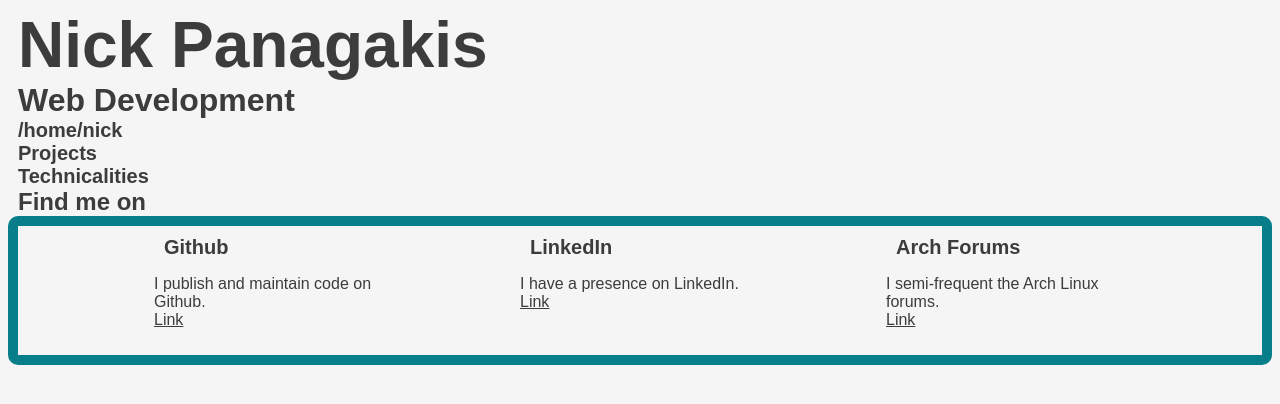
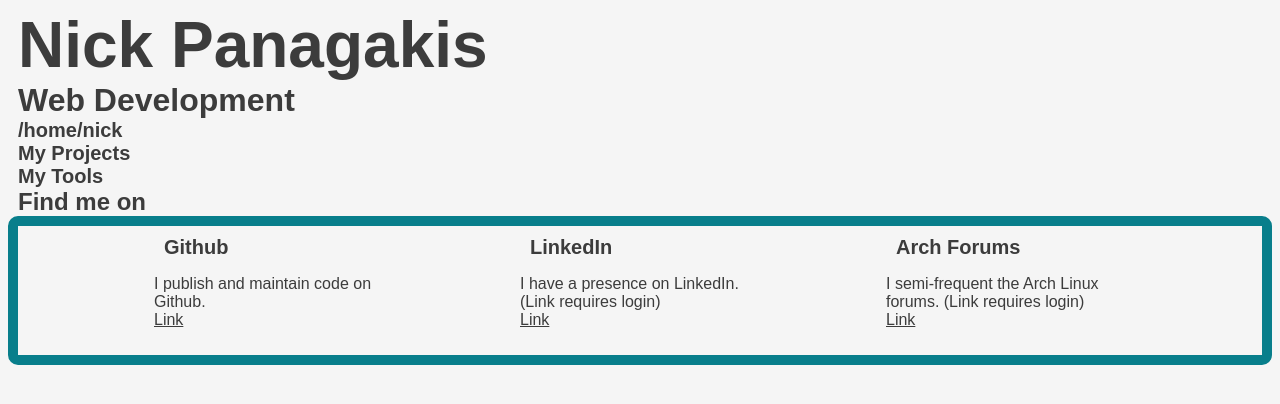
Before and after one commit to borix134/Portfolio, a React (Create React App) app: page / in a window 1280 px wide. Both pictures are taken after a click on the element "Find me on". Shown: the top 404 px of the page. Built offline with nearby package versions, Linux system fonts and the light colour scheme; a web font is replaced by a local one.

Commit message:
Minor content change to the Places component

```diff
--- a/src/components/Panel.js
+++ b/src/components/Panel.js
@@ -7,7 +7,7 @@
 import Place from './content/Place';
 import me from './me.jpeg';
 
-const titles = ["/home/nick","Projects","Technicalities","Find me on"];
+const titles = ["/home/nick","My Projects","My Tools","Find me on"];
 
 function Panel() {
   const [index, setIndex] = useState(0);
--- a/src/components/content/Place.js
+++ b/src/components/content/Place.js
@@ -2,8 +2,8 @@
 
 const text = [
 "I publish and maintain code on Github.",
-"I have a presence on LinkedIn.",
-"I semi-frequent the Arch Linux forums.",
+"I have a presence on LinkedIn. (Link requires login)",
+"I semi-frequent the Arch Linux forums. (Link requires login)",
 ]
 const titles = [
 "Github",
```
Also changed, not shown: 1 other file (tests, documents, lock files or other folders).
